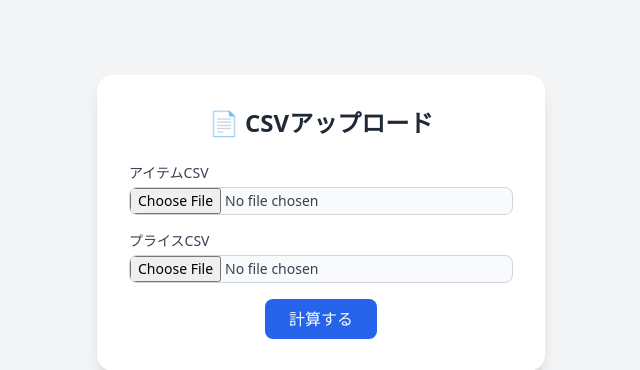
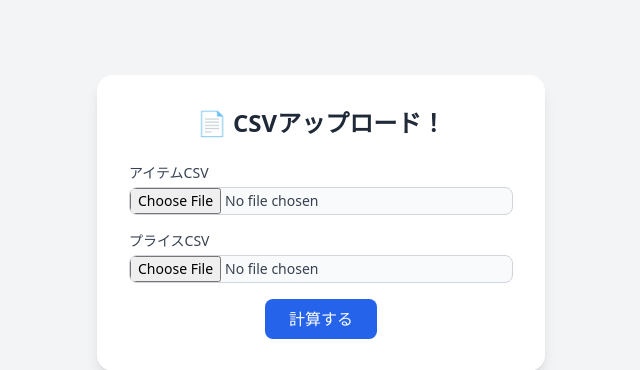
Before and after one commit to tsukasakakuda/mb-jewelry-app, a Flask app: page / in a window 1280 px wide. Shown: the part 177-547 px from the top of the page, without its empty margins (319-959 px from the left). Run offline with Flask 3, Linux system fonts and the light colour scheme; some libraries are stand-ins or nearby versions.

Commit message:
vscodetestです

```diff
--- a/templates/index.html
+++ b/templates/index.html
@@ -7,7 +7,7 @@
 </head>
 <body class="bg-gray-100 min-h-screen flex items-center justify-center">
   <div class="bg-white shadow-lg rounded-2xl p-8 w-full max-w-md">
-    <h2 class="text-2xl font-bold text-gray-800 mb-6 text-center">📄 CSVアップロード</h2>
+    <h2 class="text-2xl font-bold text-gray-800 mb-6 text-center">📄 CSVアップロード！</h2>
     <form method="post" enctype="multipart/form-data" class="space-y-4">
       <div>
         <label class="block text-sm font-medium text-gray-700 mb-1">アイテムCSV</label>
```
